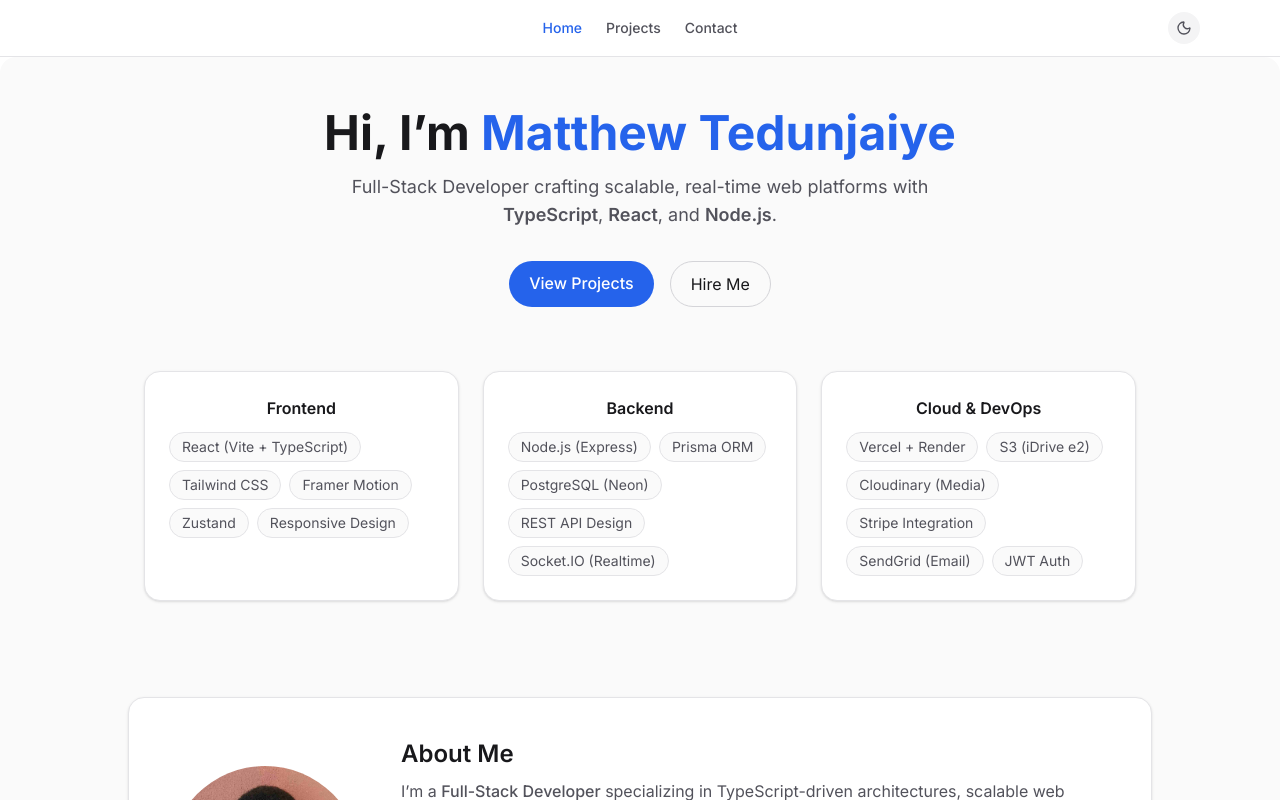
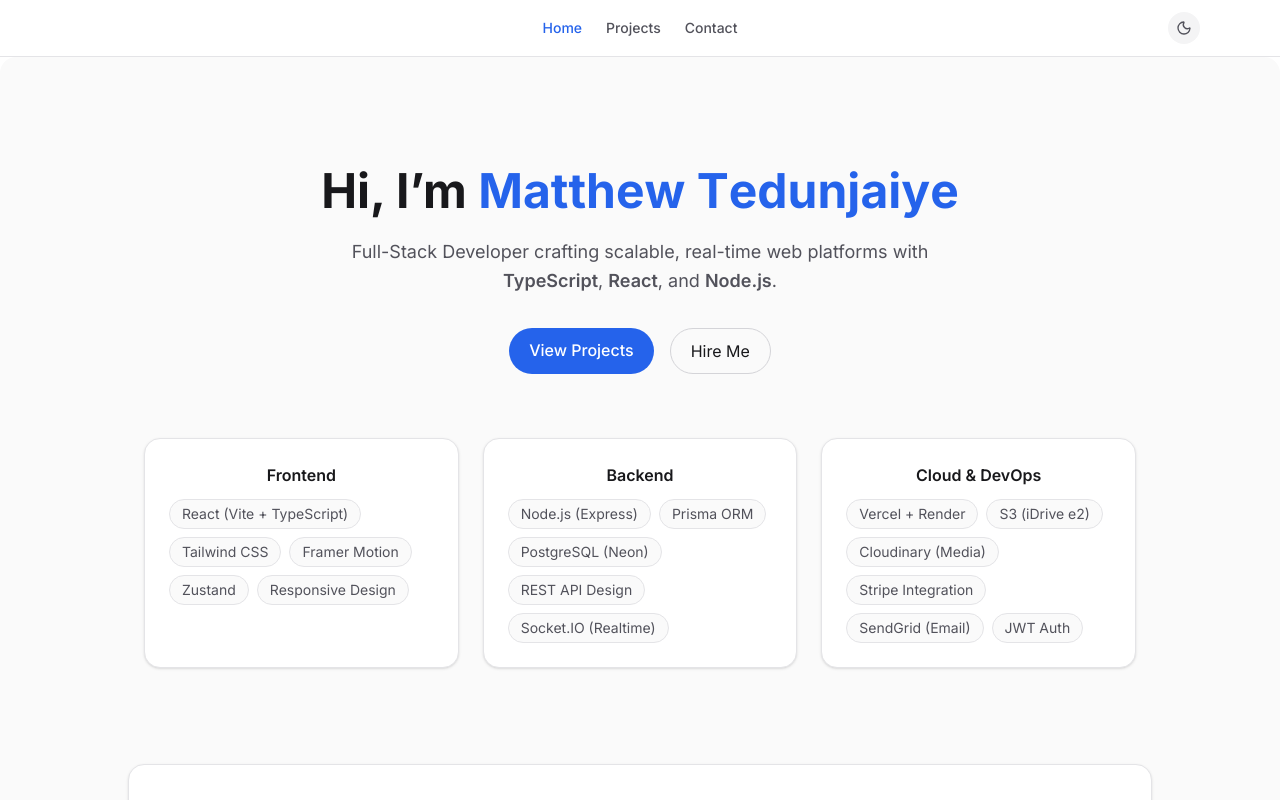
Before and after one commit to tobyt50/portfolio, a React (Vite) app: page / in a window 1280 px wide. Shown: the top 800 px of the page. Built offline with nearby package versions, Linux system fonts and the light colour scheme.

Commit message:
UI adjustments

```diff
--- a/src/components/About.tsx
+++ b/src/components/About.tsx
@@ -21,7 +21,7 @@ export const AboutSection = () => {
         </div>
 
         <div className="flex-1 text-center md:text-left">
-          <h3 className="text-2xl font-semibold text-gray-900 dark:text-gray-50 mb-2">
+          <h3 className="text-2xl font-semibold text-gray-900 mb-2">
             About Me
           </h3>
 
--- a/src/layouts/Layout.tsx
+++ b/src/layouts/Layout.tsx
@@ -1,10 +1,31 @@
 import { Navbar } from "../components/Navbar";
 import { Footer } from "../components/Footer";
 import { motion, AnimatePresence } from "framer-motion";
-import { useLocation } from "react-router-dom";
+import { useLocation, useNavigate } from "react-router-dom";
 
 export const Layout = ({ children }: { children: React.ReactNode }) => {
   const location = useLocation();
+  const navigate = useNavigate();
+
+  const routes = ['/', '/projects', '/contact'];
+  const currentIndex = routes.findIndex(route => route === location.pathname);
+  const nextPath = currentIndex < routes.length - 1 ? routes[currentIndex + 1] : location.pathname;
+  const prevPath = currentIndex > 0 ? routes[currentIndex - 1] : location.pathname;
+
+  const handleSwipeEnd = (_e: any, info: any) => {
+    const swipeThreshold = 100;
+    const velocityThreshold = 500;
+
+    if (Math.abs(info.offset.x) > swipeThreshold && Math.abs(info.velocity.x) > velocityThreshold) {
+      if (info.offset.x > 0 && prevPath !== location.pathname) {
+        // Swipe right: go to previous page
+        navigate(prevPath, { replace: true });
+      } else if (info.offset.x < 0 && nextPath !== location.pathname) {
+        // Swipe left: go to next page
+        navigate(nextPath, { replace: true });
+      }
+    }
+  };
 
   return (
     <div className="min-h-screen flex flex-col transition-colors duration-300">
@@ -12,9 +33,13 @@ export const Layout = ({ children }: { children: React.ReactNode }) => {
       <AnimatePresence mode="wait">
         <motion.main
           key={location.pathname}
-          initial={{ opacity: 0, y: 10 }}
-          animate={{ opacity: 1, y: 0 }}
-          exit={{ opacity: 0, y: -10 }}
+          drag="x"
+          dragConstraints={{ left: 0, right: 0 }}
+          dragElastic={0}
+          onDragEnd={handleSwipeEnd}
+          initial={{ opacity: 0, y: 10, x: 0 }}
+          animate={{ opacity: 1, y: 0, x: 0 }}
+          exit={{ opacity: 0, y: -10, x: 0 }}
           transition={{ duration: 0.25 }}
           className="flex-1 px-4 sm:px-10 md:px-20 py-10 rounded-2xl bg-gray-50 dark:bg-zinc-950"
         >
--- a/src/pages/Home.tsx
+++ b/src/pages/Home.tsx
@@ -37,22 +37,34 @@ export const Home = () => {
     },
   ];
 
+  const name = "Matthew Tedunjaiye";
+  const letters = Array.from(name);
+
   return (
-    <section className="flex flex-col items-center justify-center text-center py-3">
+    <section className="flex flex-col items-center justify-center text-center py-8 sm:py-12 md:py-16">
       {/* --- HERO --- */}
       <motion.div
         initial={{ opacity: 0, y: 15 }}
         animate={{ opacity: 1, y: 0 }}
         transition={{ duration: 0.5 }}
-        className="max-w-2xl mx-auto"
+        className="max-w-2xl mx-auto px-4"
       >
-        <h1 className="text-4xl md:text-5xl font-bold mb-4 text-gray-900 dark:text-gray-900">
+        <h1 className="text-3xl sm:text-4xl md:text-5xl font-bold mb-4 text-gray-900 dark:text-gray-900 leading-tight">
           Hi, I’m{" "}
-          <span className="text-primary-600 dark:text-primary-400">
-            Matthew Tedunjaiye
+          <span className="text-primary-600 dark:text-primary-400 inline-flex items-baseline">
+            {letters.map((letter, index) => (
+              <motion.span
+                key={index}
+                initial={{ opacity: 0, scale: 0.5 }}
+                animate={{ opacity: 1, scale: 1 }}
+                transition={{ duration: 0.1, delay: index * 0.05 }}
+              >
+                {letter === " " ? "\u00A0" : letter}
+              </motion.span>
+            ))}
           </span>
         </h1>
-        <p className="text-lg text-gray-600 dark:text-gray-400 mb-8">
+        <p className="text-base sm:text-lg text-gray-600 dark:text-gray-400 mb-8 leading-relaxed">
           Full-Stack Developer crafting scalable, real-time web platforms with{" "}
           <span className="font-semibold">TypeScript</span>,{" "}
           <span className="font-semibold">React</span>, and{" "}
@@ -62,13 +74,13 @@ export const Home = () => {
         <div className="flex flex-wrap justify-center gap-4">
           <Link
             to="/projects"
-            className="px-5 py-2.5 rounded-full bg-primary-600 hover:bg-primary-700 text-white font-medium transition"
+            className="px-5 py-2.5 rounded-full bg-primary-600 hover:bg-primary-700 text-white font-medium transition w-full sm:w-auto"
           >
             View Projects
           </Link>
           <Link
             to="/contact"
-            className="px-5 py-2.5 rounded-full border border-gray-300 dark:border-gray-700 text-gray-900 dark:text-gray-900 hover:bg-gray-100 dark:hover:bg-gray-950 transition"
+            className="px-5 py-2.5 rounded-full border border-gray-300 dark:border-gray-700 text-gray-900 dark:text-gray-900 hover:bg-gray-100 dark:hover:bg-gray-950 transition w-full sm:w-auto"
           >
             Hire Me
           </Link>
@@ -79,16 +91,15 @@ export const Home = () => {
       <motion.div
         initial={{ opacity: 0 }}
         animate={{ opacity: 1 }}
-        transition={{ delay: 0.5, duration: 0.5 }}
+        transition={{ delay: 0.2, duration: 0.2 }}
         className="mt-16 w-full max-w-5xl px-4 grid md:grid-cols-3 gap-6 text-sm"
       >
         {skillGroups.map((group, index) => (
           <motion.div
             key={index}
             initial={{ opacity: 0, y: 10 }}
-            whileInView={{ opacity: 1, y: 0 }}
-            transition={{ duration: 0.4, delay: index * 0.1 }}
-            viewport={{ once: true }}
+            animate={{ opacity: 1, y: 0 }}
+            transition={{ duration: 0.2, delay: 0.2 + index * 0.1 }}
             className="rounded-2xl border border-gray-200 dark:border-gray-800 bg-white dark:bg-black p-6 shadow-sm hover:shadow-md transition-shadow"
           >
             <h3 className="text-base font-semibold mb-3 text-gray-900 dark:text-gray-900">
```
